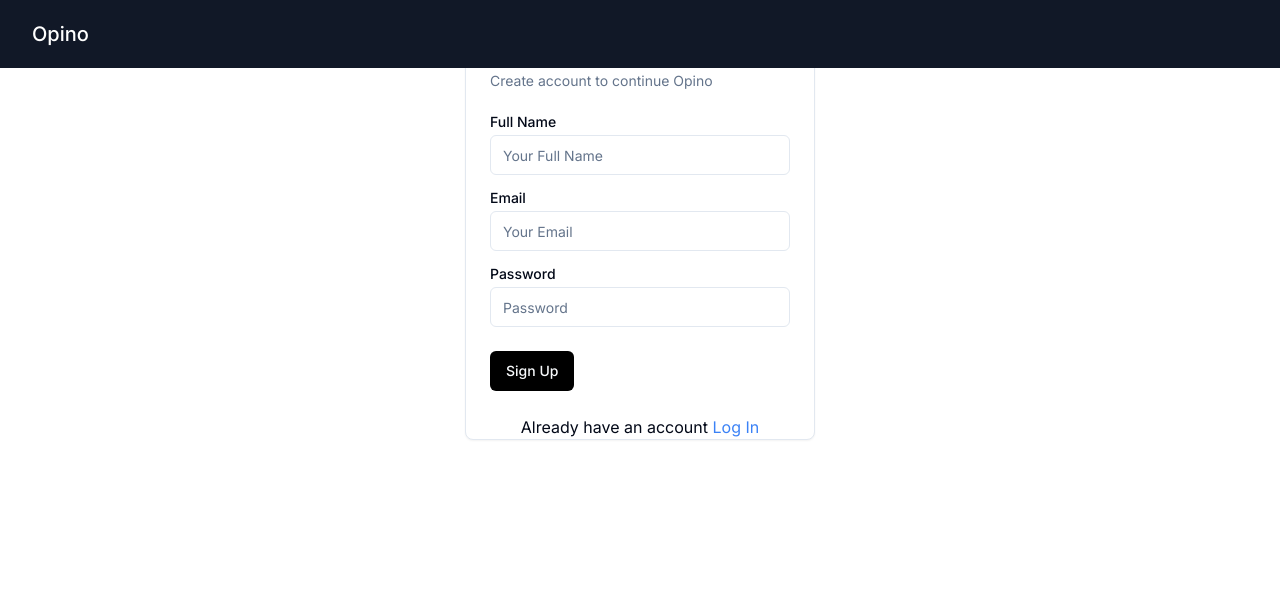
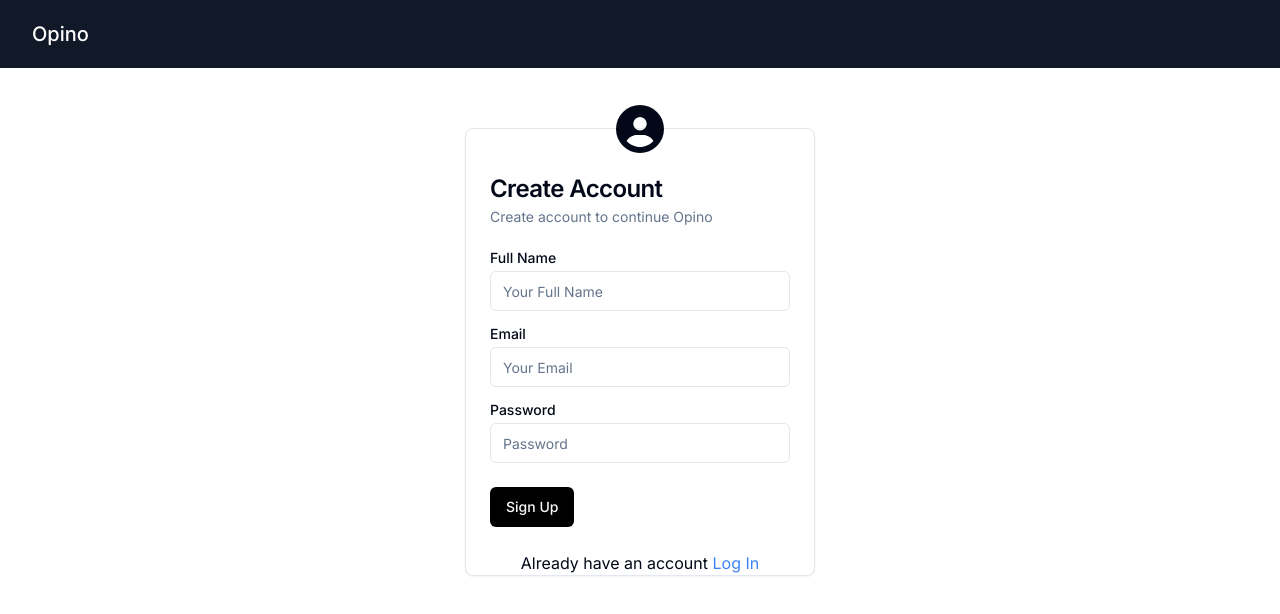
Before and after one commit to SumitSaha10/Opino, a Next.js app: page /signup in a window 1280 px wide. Shown: the top 614 px of the page. Built offline with nearby package versions, Linux system fonts and the light colour scheme.

Commit message:
Icon and some margins added in login and signup components.

```diff
--- a/app/login/page.js
+++ b/app/login/page.js
@@ -1,6 +1,9 @@
 "use client"
 import * as React from "react"
-
+import { FontAwesomeIcon } from '@fortawesome/react-fontawesome'
+import {
+    faCircleUser
+} from "@fortawesome/free-solid-svg-icons";
 import { Button } from "@/components/ui/button"
 import {
     Card,
@@ -64,7 +67,8 @@ const page = () => {
         }
     }
     return (
-        <Card className="w-[350px] m-auto mt-4">
+        <Card className="w-[350px] m-auto mt-32">
+            <FontAwesomeIcon icon={faCircleUser} className="m-auto w-full text-5xl -mt-8 z-10" />
             <CardHeader>
                 <CardTitle>Login</CardTitle>
                 <CardDescription>Login to continue Opino</CardDescription>
--- a/app/signup/page.js
+++ b/app/signup/page.js
@@ -1,6 +1,9 @@
 "use client"
 import * as React from "react"
-
+import { FontAwesomeIcon } from '@fortawesome/react-fontawesome'
+import {
+    faCircleUser
+} from "@fortawesome/free-solid-svg-icons";
 import { Button } from "@/components/ui/button"
 import {
     Card,
@@ -65,7 +68,8 @@ const page = () => {
         }
     }
     return (
-        <Card className="w-[350px] m-auto mt-4">
+        <Card className="w-[350px] m-auto mt-32">
+            <FontAwesomeIcon icon={faCircleUser} className="m-auto w-full text-5xl -mt-8 z-10" />
             <CardHeader>
                 <CardTitle>Create Account</CardTitle>
                 <CardDescription>Create account to continue Opino</CardDescription>
```
